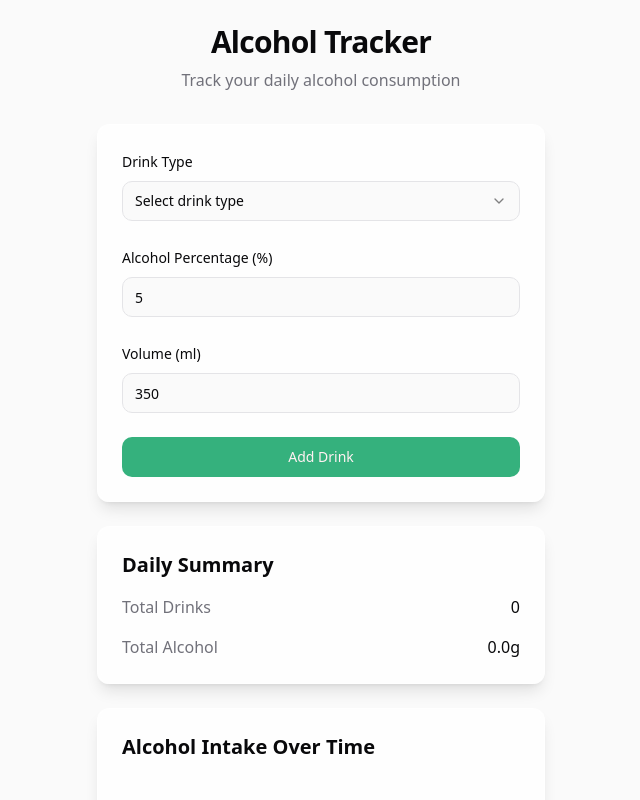
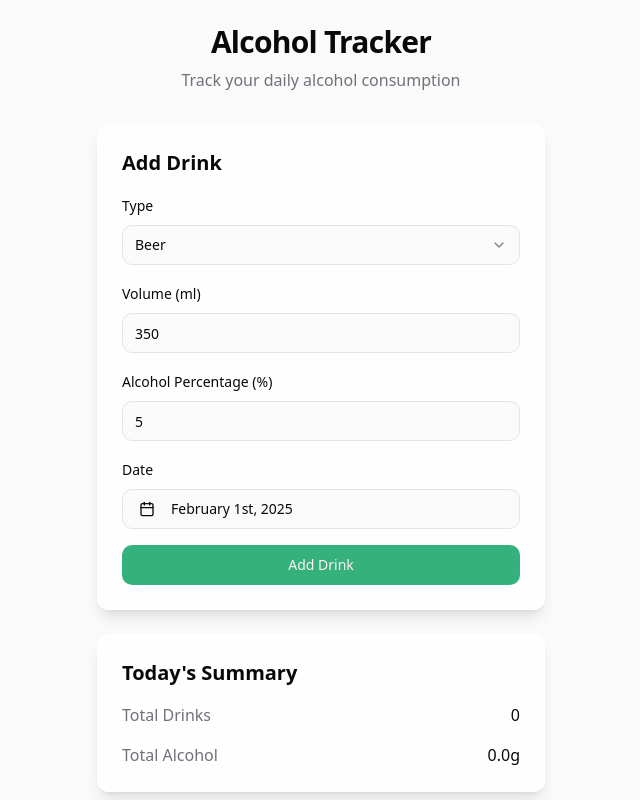
Before and after one commit to dpesha/alcohol-gramma-tracker, a React (Vite) app: page / in a window 1280 px wide. Shown: the top 800 px of the page, without its empty margins (319-959 px from the left). Built offline with nearby package versions, Linux system fonts and the light colour scheme.

Commit message:
Add date selection for tracking
Implement functionality to allow users to select past days for tracking their alcohol consumption.
[skip gpt_engineer]

```diff
--- a/src/components/AlcoholGraph.tsx
+++ b/src/components/AlcoholGraph.tsx
@@ -10,7 +10,7 @@ interface AlcoholGraphProps {
 const AlcoholGraph = ({ drinks }: AlcoholGraphProps) => {
   // Group drinks by date and calculate total alcohol for each day
   const dailyData = drinks.reduce((acc: { date: string; total: number }[], drink) => {
-    const date = new Date().toLocaleDateString();
+    const date = new Date(drink.date).toLocaleDateString();
     const existingDay = acc.find(d => d.date === date);
 
     if (existingDay) {
@@ -21,6 +21,9 @@ const AlcoholGraph = ({ drinks }: AlcoholGraphProps) => {
 
     return acc;
   }, []);
+
+  // Sort data by date
+  dailyData.sort((a, b) => new Date(a.date).getTime() - new Date(b.date).getTime());
 
   console.log("Graph data:", dailyData);
 
--- a/src/components/DailySummary.tsx
+++ b/src/components/DailySummary.tsx
@@ -6,15 +6,20 @@ interface DailySummaryProps {
 }
 
 const DailySummary = ({ drinks }: DailySummaryProps) => {
-  const totalAlcoholGrams = drinks.reduce((sum, drink) => sum + drink.alcoholGrams, 0);
+  const today = new Date().toLocaleDateString();
+  const todayDrinks = drinks.filter(
+    drink => new Date(drink.date).toLocaleDateString() === today
+  );
+
+  const totalAlcoholGrams = todayDrinks.reduce((sum, drink) => sum + drink.alcoholGrams, 0);
 
   return (
     <Card className="glass-card p-6 w-full max-w-md mx-auto mt-6 fade-in">
-      <h2 className="text-xl font-semibold mb-4">Daily Summary</h2>
+      <h2 className="text-xl font-semibold mb-4">Today's Summary</h2>
       <div className="space-y-4">
         <div className="flex justify-between items-center">
           <span className="text-muted-foreground">Total Drinks</span>
-          <span className="font-medium">{drinks.length}</span>
+          <span className="font-medium">{todayDrinks.length}</span>
         </div>
         <div className="flex justify-between items-center">
           <span className="text-muted-foreground">Total Alcohol</span>
--- a/src/components/DrinkForm.tsx
+++ b/src/components/DrinkForm.tsx
@@ -2,17 +2,19 @@ import { useState } from "react";
 import { Card } from "@/components/ui/card";
 import { Input } from "@/components/ui/input";
 import { Button } from "@/components/ui/button";
-import { Label } from "@/components/ui/label";
 import { Select, SelectContent, SelectItem, SelectTrigger, SelectValue } from "@/components/ui/select";
-import { calculateAlcoholGrams } from "@/lib/calculations";
-import { toast } from "sonner";
+import { Calendar } from "@/components/ui/calendar";
+import { Popover, PopoverContent, PopoverTrigger } from "@/components/ui/popover";
+import { format } from "date-fns";
+import { CalendarIcon } from "lucide-react";
+import { cn } from "@/lib/utils";
 
 export interface Drink {
-  id: string;
   type: string;
-  percentage: number;
   volume: number;
+  alcoholPercentage: number;
   alcoholGrams: number;
+  date: Date;
 }
 
 interface DrinkFormProps {
@@ -20,99 +22,104 @@ interface DrinkFormProps {
 }
 
 const DrinkForm = ({ onAddDrink }: DrinkFormProps) => {
-  const [percentage, setPercentage] = useState("5");
+  const [type, setType] = useState("Beer");
   const [volume, setVolume] = useState("350");
-  const [type, setType] = useState("");
+  const [alcoholPercentage, setAlcoholPercentage] = useState("5");
+  const [date, setDate] = useState<Date>(new Date());
+
+  const calculateAlcoholGrams = (volume: number, percentage: number) => {
+    // Alcohol density is approximately 0.789 g/ml
+    return (volume * (percentage / 100) * 0.789);
+  };
 
   const handleSubmit = (e: React.FormEvent) => {
     e.preventDefault();
 
-    if (!percentage || !volume || !type) {
-      toast.error("Please fill in all fields");
-      return;
-    }
+    const alcoholGrams = calculateAlcoholGrams(Number(volume), Number(alcoholPercentage));
 
-    const percentageNum = parseFloat(percentage);
-    const volumeNum = parseFloat(volume);
+    onAddDrink({
+      type,
+      volume: Number(volume),
+      alcoholPercentage: Number(alcoholPercentage),
+      alcoholGrams,
+      date: date
+    });
 
-    if (percentageNum <= 0 || percentageNum > 100) {
-      toast.error("Percentage must be between 0 and 100");
-      return;
-    }
-
-    if (volumeNum <= 0) {
-      toast.error("Volume must be greater than 0");
-      return;
-    }
-
-    const alcoholGrams = calculateAlcoholGrams(percentageNum, volumeNum);
-
-    const newDrink: Drink = {
-      id: Date.now().toString(),
-      type,
-      percentage: percentageNum,
-      volume: volumeNum,
-      alcoholGrams,
-    };
-
-    onAddDrink(newDrink);
-    toast.success("Drink added successfully");
-
-    // Reset form
-    setPercentage("5");
+    // Reset form (except date)
+    setType("Beer");
     setVolume("350");
-    setType("");
+    setAlcoholPercentage("5");
   };
 
   return (
     <Card className="glass-card p-6 w-full max-w-md mx-auto fade-in">
-      <form onSubmit={handleSubmit} className="space-y-6">
+      <h2 className="text-xl font-semibold mb-4">Add Drink</h2>
+      <form onSubmit={handleSubmit} className="space-y-4">
         <div className="space-y-2">
-          <Label htmlFor="type">Drink Type</Label>
+          <label className="text-sm font-medium">Type</label>
           <Select value={type} onValueChange={setType}>
             <SelectTrigger>
-              <SelectValue placeholder="Select drink type" />
+              <SelectValue />
             </SelectTrigger>
             <SelectContent>
-              <SelectItem value="beer">Beer</SelectItem>
-              <SelectItem value="highball">Highball</SelectItem>
-              <SelectItem value="wine">Wine</SelectItem>
-              <SelectItem value="spirits">Spirits</SelectItem>
-              <SelectItem value="cocktail">Cocktail</SelectItem>
-              <SelectItem value="other">Other</SelectItem>
+              <SelectItem value="Beer">Beer</SelectItem>
+              <SelectItem value="Highball">Highball</SelectItem>
+              <SelectItem value="Wine">Wine</SelectItem>
+              <SelectItem value="Spirits">Spirits</SelectItem>
+              <SelectItem value="Cocktail">Cocktail</SelectItem>
             </SelectContent>
           </Select>
         </div>
 
         <div className="space-y-2">
-          <Label htmlFor="percentage">Alcohol Percentage (%)</Label>
+          <label className="text-sm font-medium">Volume (ml)</label>
           <Input
-            id="percentage"
             type="number"
-            step="0.1"
+            value={volume}
+            onChange={(e) => setVolume(e.target.value)}
             min="0"
-            max="100"
-            value={percentage}
-            onChange={(e) => setPercentage(e.target.value)}
-            placeholder="e.g. 5.0"
           />
         </div>
 
         <div className="space-y-2">
-          <Label htmlFor="volume">Volume (ml)</Label>
+          <label className="text-sm font-medium">Alcohol Percentage (%)</label>
           <Input
-            id="volume"
             type="number"
+            value={alcoholPercentage}
+            onChange={(e) => setAlcoholPercentage(e.target.value)}
             min="0"
-            value={volume}
-            onChange={(e) => setVolume(e.target.value)}
-            placeholder="e.g. 350"
+            max="100"
+            step="0.1"
           />
         </div>
 
-        <Button type="submit" className="w-full">
-          Add Drink
-        </Button>
+        <div className="space-y-2">
+          <label className="text-sm font-medium">Date</label>
+          <Popover>
+            <PopoverTrigger asChild>
+              <Button
+                variant={"outline"}
+                className={cn(
+                  "w-full justify-start text-left font-normal",
+                  !date && "text-muted-foreground"
+                )}
+              >
+                <CalendarIcon className="mr-2 h-4 w-4" />
+                {date ? format(date, "PPP") : <span>Pick a date</span>}
+              </Button>
+            </PopoverTrigger>
+            <PopoverContent className="w-auto p-0" align="start">
+              <Calendar
+                mode="single"
+                selected={date}
+                onSelect={(newDate) => setDate(newDate || new Date())}
+                initialFocus
+              />
+            </PopoverContent>
+          </Popover>
+        </div>
+
+        <Button type="submit" className="w-full">Add Drink</Button>
       </form>
     </Card>
   );
```
